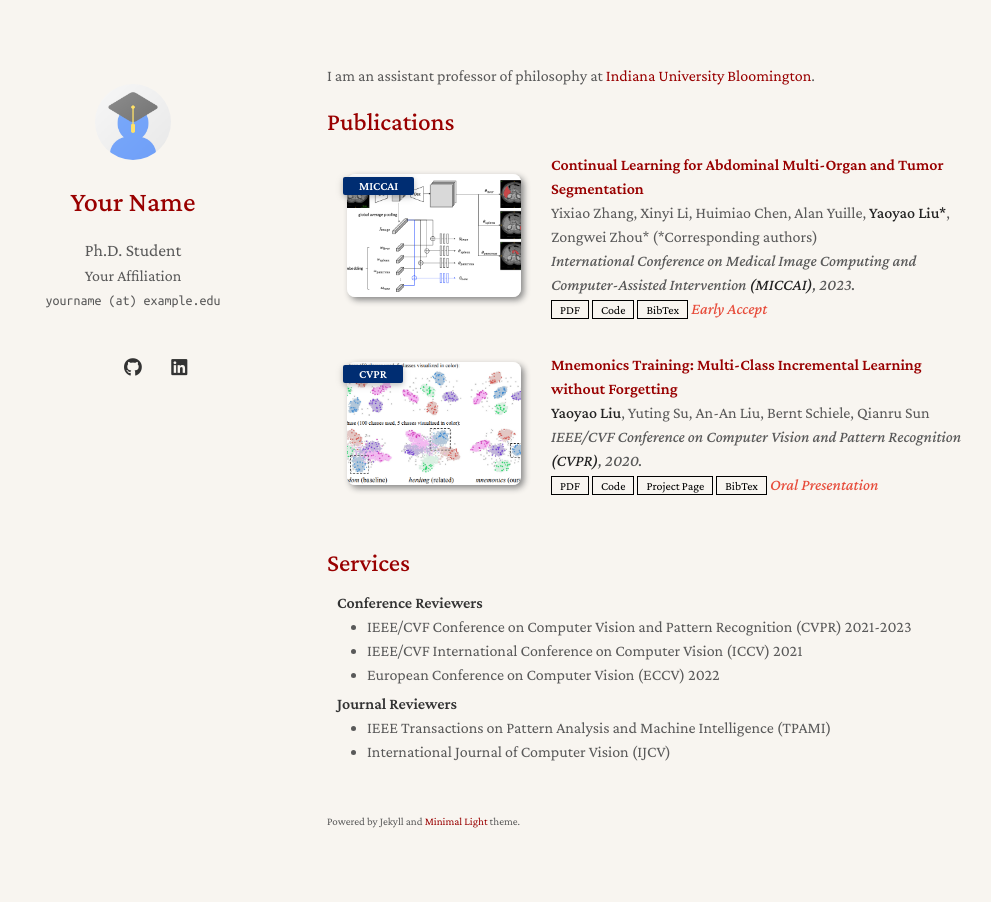
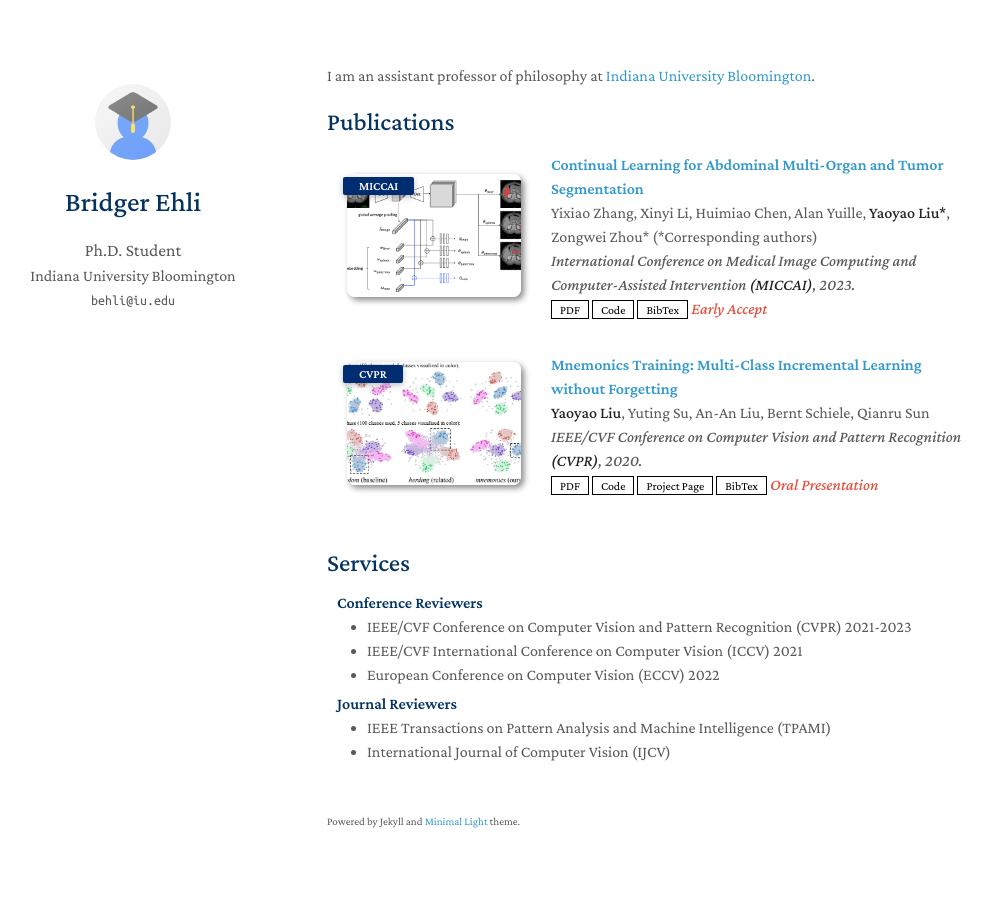
Before and after one commit to bridgerehli/bridgerehli.github.io, a Jekyll site: the page built from index.md, in a window 1280 px wide. Shown: the whole page, without its empty margins (143-1134 px from the left). Built offline with Jekyll 4.4.1, drawn with Linux system fonts in a browser that asks for light colours; a style sheet for code colours, icons or effects is not loaded.

Commit message:
Update _config.yml

```diff
--- a/_config.yml
+++ b/_config.yml
@@ -1,22 +1,18 @@
 # Basic Information
-title: Your Name
+title: Bridger Ehli
 position: Ph.D. Student
-affiliation: Your Affiliation
-email: yourname (at) example.edu
+affiliation: Indiana University Bloomington
+email: behli@iu.edu
 
 # Search Engine Optimization (SEO)
 # The following information is used to improve the website traffic from search engines, e.g., Google.
-keywords: minimal light
-description: The Minimal Light is a simple and elegant jekyll theme for academic personal homepage.
-canonical: https://minimal-light-theme.yliu.me/
+keywords: Bridger Ehli, Philosophy
+description: Bridger Ehli philosophy page
 
 # Links
 # If you don't need one of them, you may delete the corresponding line.
 google_scholar: https://scholar.google.com/
 cv_link: assets/files/curriculum_vitae.pdf
-github_link: https://github.com/
-linkedin: https://www.linkedin.com/
-twitter: https://twitter.com/
 
 # Images (e.g., your profile picture and your website's favicon)
 # "favicon" and "favicon_dark" are used for the light and dark modes, respectively.
@@ -30,7 +26,7 @@ enable_footnote: true
 
 # Auto Dark Mode
 # You may use the option to disable the automatic dark theme
-auto_dark_mode: true
+auto_dark_mode: false
 
 # Font
 # You can use this option to choose between Serif or Sans Serif fonts.
```
